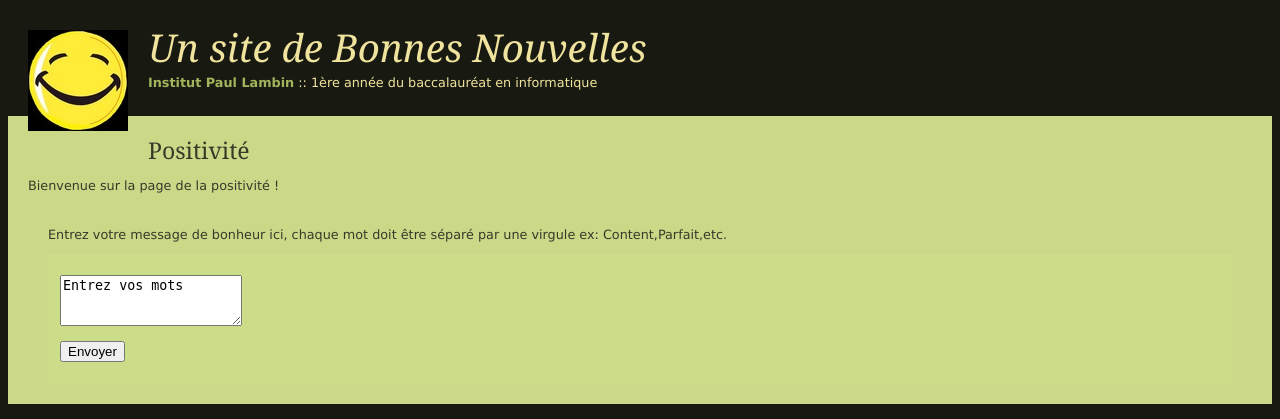
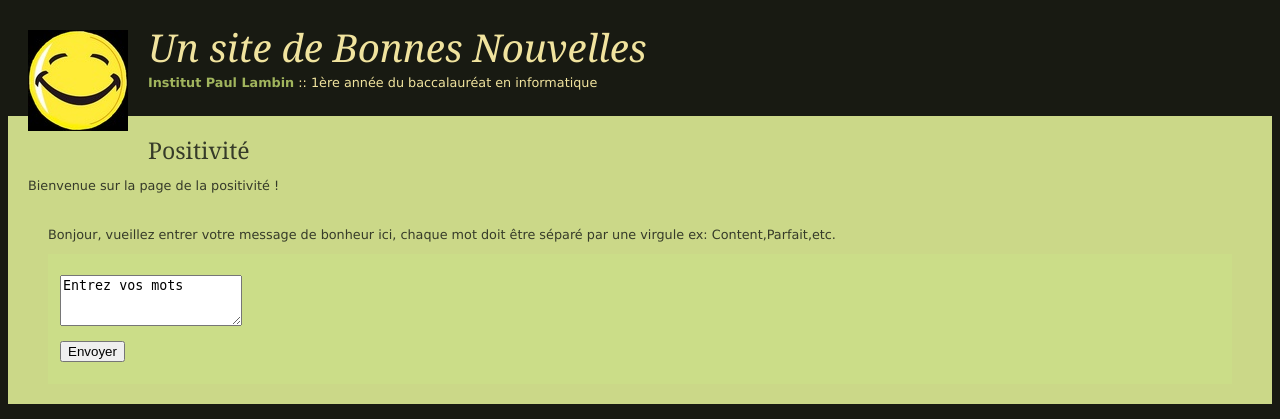
Before and after one commit to iGenji/DevOpsAzure, a PHP site: template views/positivity.php in a window 1280 px wide. Shown: the top 419 px of the page. Run offline with PHP 8.4, Linux system fonts and the light colour scheme; the template is opened without the code that fills it, so the values that code supplies are empty; some libraries are stand-ins or nearby versions.

Commit message:
test of commit

```diff
--- a/views/positivity.php
+++ b/views/positivity.php
@@ -3,7 +3,7 @@
 	<p>Bienvenue sur la page de la positivité !</p>
     <div id="contenu">
 
-        <p>Entrez votre message de bonheur ici, chaque mot doit être séparé par une virgule ex: Content,Parfait,etc.</p>
+        <p>Bonjour, vueillez entrer votre message de bonheur ici, chaque mot doit être séparé par une virgule ex: Content,Parfait,etc.</p>
         <div id="notification"><?php echo $notification ?></div>
         <div class="formulaire">
             <form action="index.php?action=contact" method="post">
```
